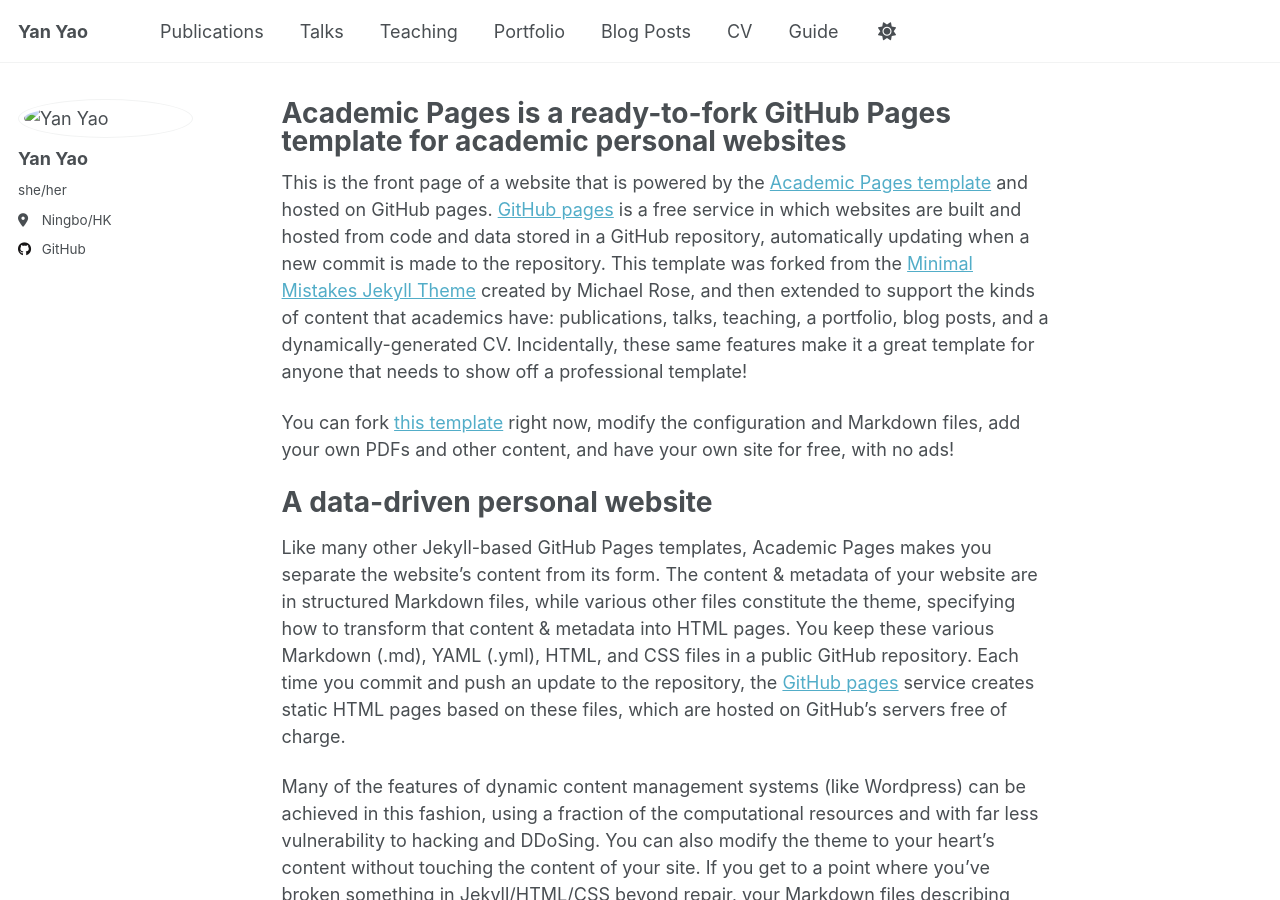
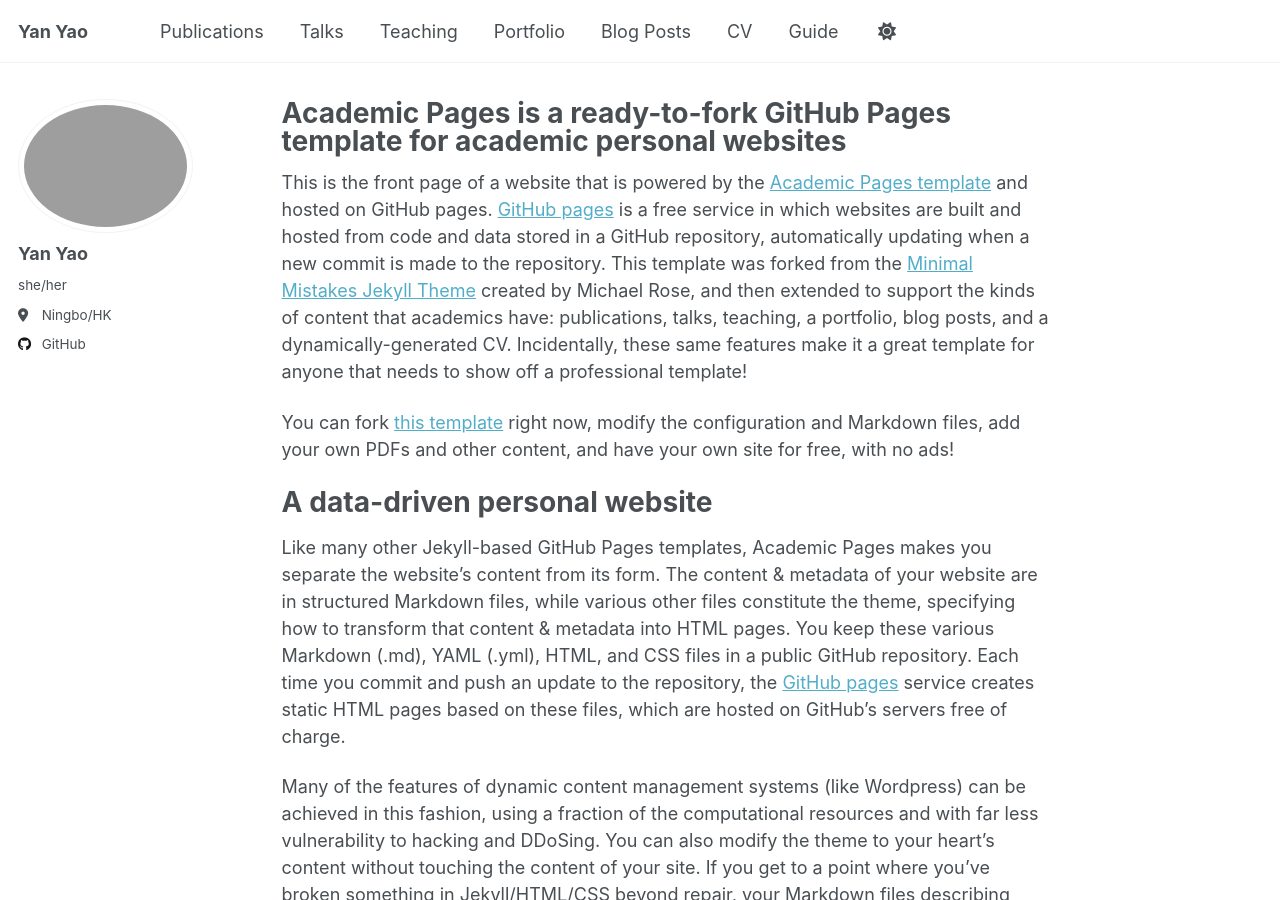
Before and after one commit to yyao0507/yyao0507.github.io, a Jekyll site: the page built from _pages/about.md, in a window 1280 px wide and 900 px high. Built offline with Jekyll 4.4.1, drawn with Linux system fonts in a browser that asks for light colours; a script that is not in the unit is left out.

Commit message:
Update _config.yml

```diff
--- a/_config.yml
+++ b/_config.yml
@@ -23,7 +23,7 @@ repository               : "yyao0507/yyao0507.github.io" #"academicpages/academi
 #               Additional customization can be done by editing /_includes/author-profile.html
 author:
   # Biographic information
-  avatar           : "assets/images/profile.png"
+  avatar           : "assets/images/IMG_6867.JPG"
   name             : "Yan Yao"
   pronouns         : "she/her"
   bio              : #"Short biography for the left-hand sidebar"
```
